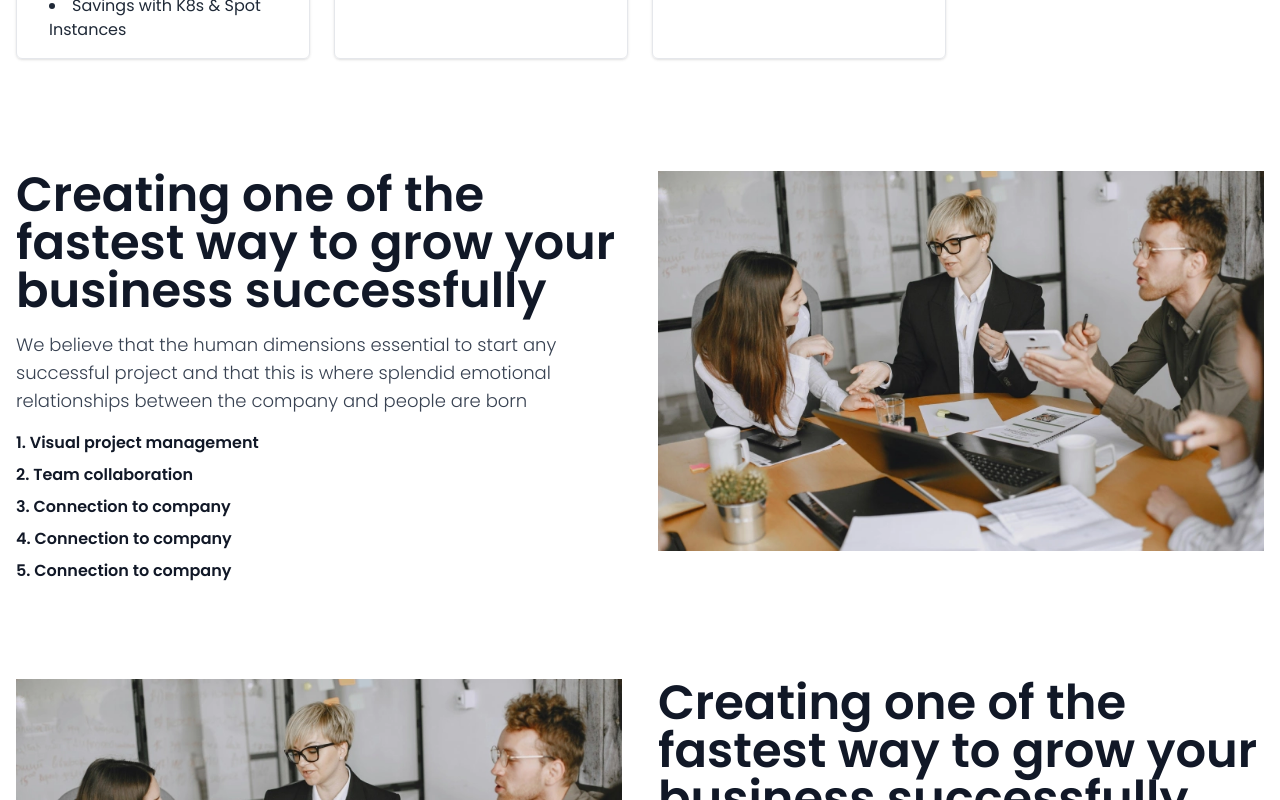
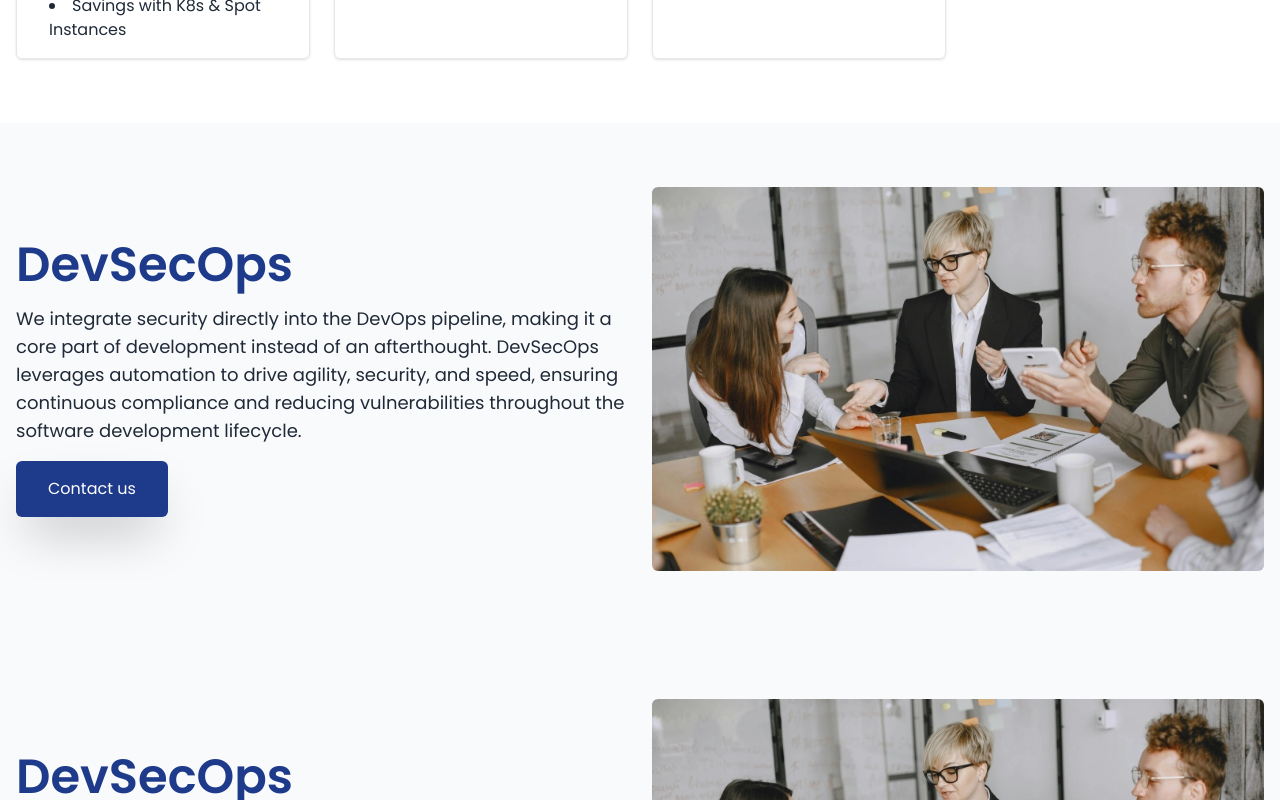
Before and after one commit to Kambatukebele/devops_website, a React (Vite) app: page / in a window 1280 px wide. Shown: the part 2260-3060 px from the top of the page. Built offline with nearby package versions, Linux system fonts and the light colour scheme.

Commit message:
updated the padding and the bg color

```diff
--- a/src/components/text-image/TextImage.jsx
+++ b/src/components/text-image/TextImage.jsx
@@ -1,50 +1,32 @@
 import compare from "../../assets/images/compare.webp";
 // the reverseRow is just to reverse the image and image position
-const TextImage = ({ reverseRow }) => {
-  console.log(reverseRow);
-
+const TextImage = () => {
   return (
-    <section className="w-full h-full py-6 lg:py-12">
-      <div
-        className={`container mx-auto px-4 flex ${
-          reverseRow
-            ? "flex-col-reverse lg:flex-row-reverse"
-            : "flex-col lg:flex-row"
-        }  justify-center items-start gap-9`}
-      >
+    <section className="w-full h-full bg-gray-50 py-8 lg:py-16">
+      <div className="container px-4 mx-auto flex flex-col justify-start items-start lg:items-center">
+        <div className="flex flex-col justify-start items-start gap-6 lg:flex-row xl:items-center">
           <div className="w-full flex flex-col justify-center items-start gap-4 lg:w-1/2">
-          <h2 className="text-3xl font-semibold font-beatrice text-gray-900 md:text-4xl lg:text-5xl">
-            Creating one of the fastest way to grow your business successfully
+            <h2 className="text-3xl font-semibold text-blue-900 md:text-4xl lg:text-5xl">
+              DevSecOps
             </h2>
-          <p className="text-base font-light font-Kanit text-gray-700 md:text-lg">
-            We believe that the human dimensions essential to start any
-            successful project and that this is where splendid emotional
-            relationships between the company and people are born
+            <p className="text-base font-normal text-gray-800 md:text-lg">
+              We integrate security directly into the DevOps pipeline, making it
+              a core part of development instead of an afterthought. DevSecOps
+              leverages automation to drive agility, security, and speed,
+              ensuring continuous compliance and reducing vulnerabilities
+              throughout the software development lifecycle.
             </p>
-          <ul className="flex flex-col justify-center items-start list-decimal list-inside gap-2">
-            <li className="text-gray-900 font-beatrice font-semibold">
-              Visual project management
-            </li>
-            <li className="text-gray-900 font-beatrice font-semibold">
-              Team collaboration
-            </li>
-            <li className="text-gray-900 font-beatrice font-semibold">
-              Connection to company
-            </li>
-            <li className="text-gray-900 font-beatrice font-semibold">
-              Connection to company
-            </li>
-            <li className="text-gray-900 font-beatrice font-semibold">
-              Connection to company
-            </li>
-          </ul>
+            <a className="bg-blue-900 text-white py-4 px-8 rounded-md text-base shadow-2xl cursor-pointer">
+              Contact us
+            </a>
           </div>
-        <div className="w-full h-full lg:w-1/2">
+          <div className="w-full h-full rounded-md lg:w-1/2">
             <img
-            className="w-full h-full object-cover object-center"
+              className="w-full h-full object-cover object-center rounded-md"
               src={compare}
               alt="image office"
             />
+          </div>
         </div>
       </div>
     </section>
```
Lines whose indentation alone changed are shown as unchanged.
